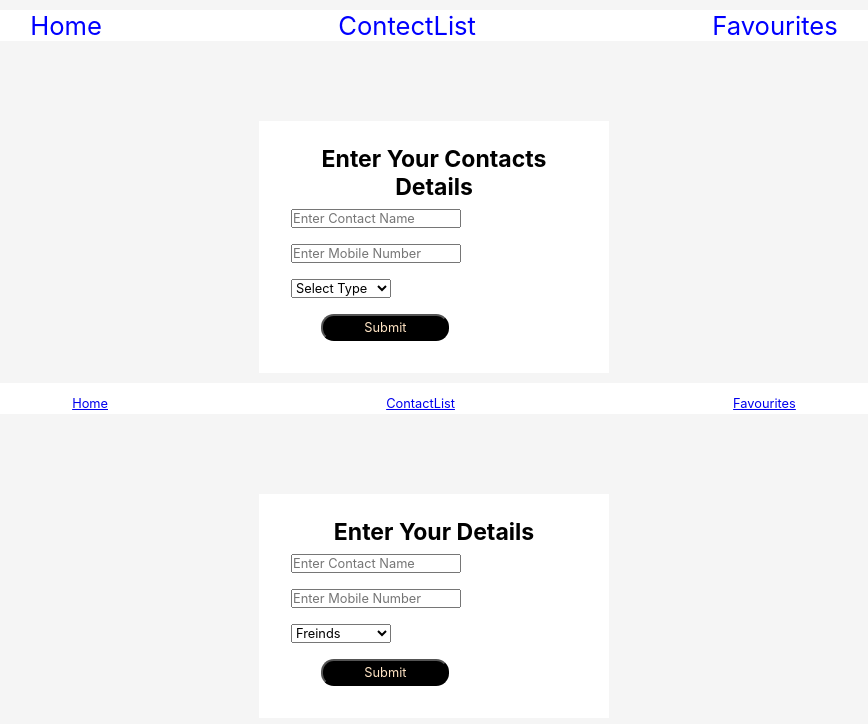
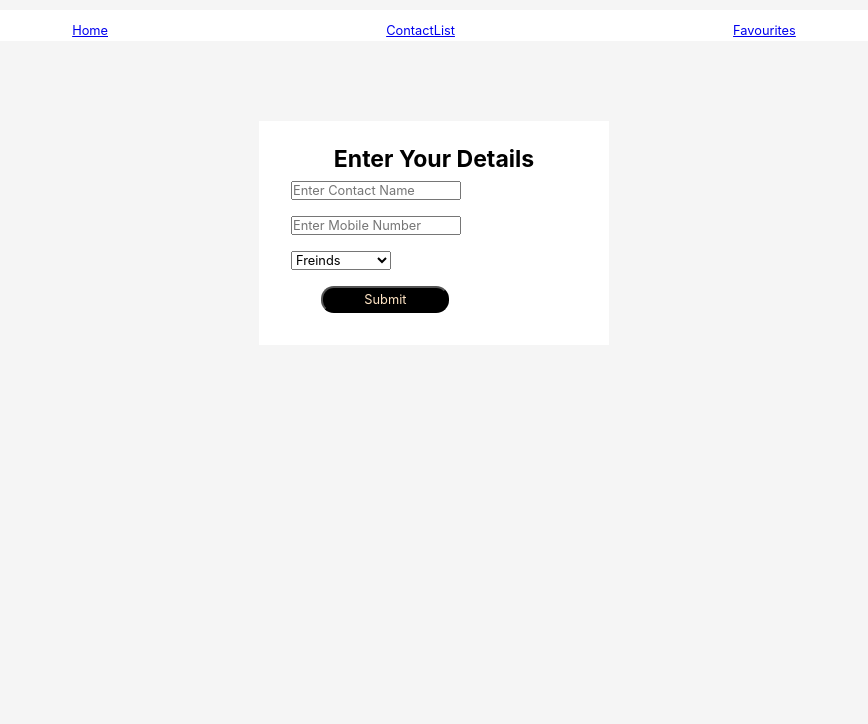
Before and after one commit to mdehteshamcoder/evolution3, a plain HTML site: page index.html in a window 1280 px wide. Shown: the whole page, without its empty margins (206-1074 px from the left). Drawn offline with Linux system fonts and the light colour scheme.

Commit message:
Update index.html

```diff
--- a/index.html
+++ b/index.html
@@ -59,27 +59,7 @@
     </style>
 </head>
 <body style="background-color:whitesmoke">
-    <div class="index">
-     <div>Home</div>
-     <div>ContectList</div>
-     <div>Favourites</div>
-    </div>
-    <form action="">
-        <h1>
-            Enter Your Contacts Details
-        </h1>
-        <input type="text" placeholder="Enter Contact Name" name="Name">
-        <input type="text" placeholder="Enter Mobile Number" name="Number">
-        <select name="" id="" name="categ">
-            <option>Select Type</option>
-            <option value="friends">Friends</option>
-            <option value="family">Family</option>
-            <option value="others">Others</option>
-        </select>
-        <input type="Submit" id="submit">
 
-    </form>
-    <body>
         <div class="index">
             <div><a href="Home.html">Home</a></div>
             <div><a href="contact.html">ContactList</a></div>
```
